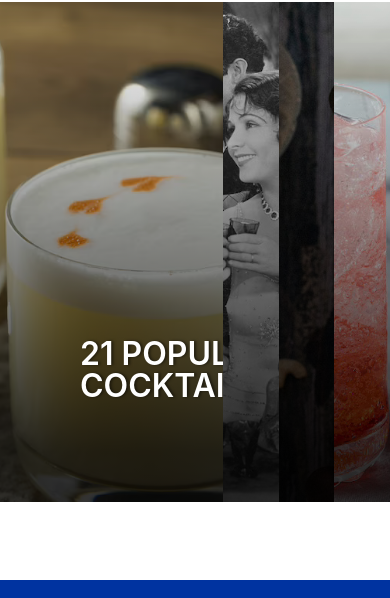
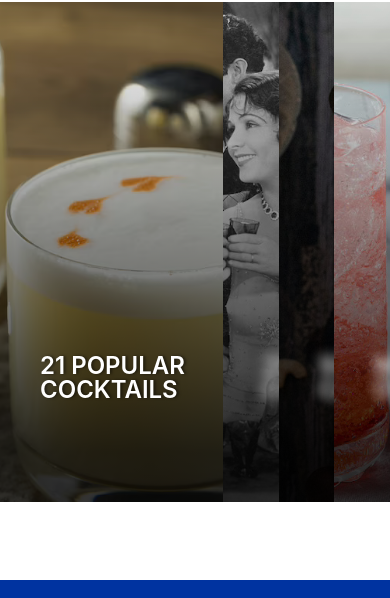
Before and after one commit to JioIm/work_010, a plain HTML site: page index.html in a window 390 px wide. Shown: the part 1952-2550 px from the top of the page. Drawn offline with nearby package versions, Linux system fonts and the light colour scheme; a web font is replaced by a local one.

Commit message:
Add files via upload

```diff
--- a/css/style.css
+++ b/css/style.css
@@ -683,11 +683,11 @@ body {
     .MainInfo .itm .con {
         position: absolute;
         bottom: 10rem;
-        left: 8rem;
+        left: 4rem;
     }
 
     .MainInfo .itm .con p {
-        font-size: 3.2rem;
+        font-size: 2.4rem;
         text-transform: uppercase;
         font-weight: 600;
         color: #fff;
@@ -695,6 +695,7 @@ body {
         filter: blur(6px);
         transition: 0.6s;
     }
+
 
     .MainInfo .itm.on .con p {
         filter: blur(0);
```
